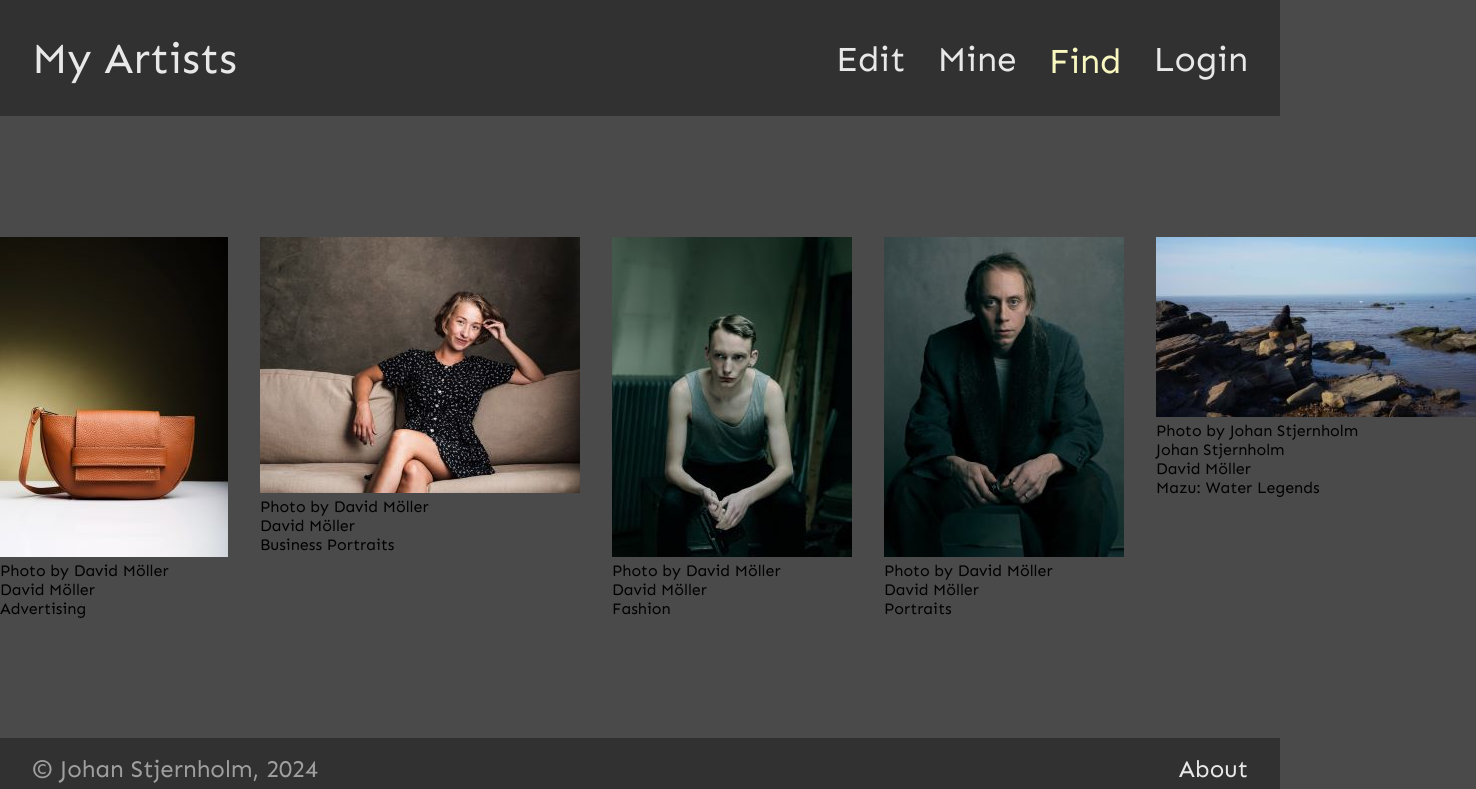
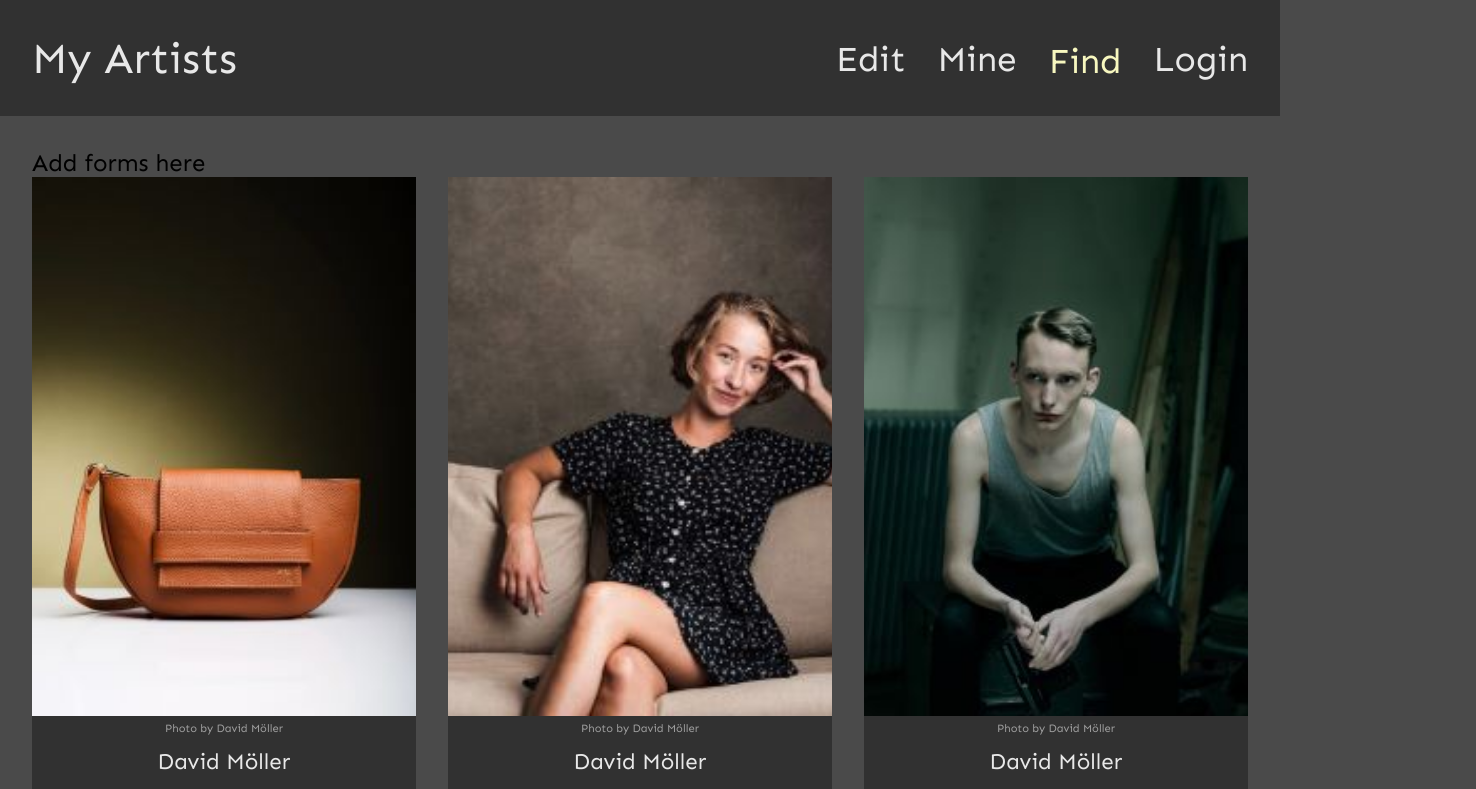
Before and after one commit to codeballet/myartists, a React (Vite) app: page /find in a window 1280 px wide. Shown: the top 789 px of the page, 1476 px wide, since content can reach past the window. Built offline with nearby package versions, Linux system fonts and the light colour scheme.

Commit message:
feat: Add FindPage cards

```diff
--- a/src/components/Card.tsx
+++ b/src/components/Card.tsx
@@ -17,7 +17,7 @@ export function Card({
     const credit = filteredCredit[0].credit;
 
     return (
-        <section className="home-card">
+        <section className="card">
             <figure className="card-figure">
                 <img src={`src/assets/${image}.jpg`} alt="Art Work" />
                 <figcaption>Photo by {credit}</figcaption>
--- a/src/pages/FindPage.tsx
+++ b/src/pages/FindPage.tsx
@@ -24,6 +24,9 @@ export function FindPage(): ReactElement {
 
     return (
         <section className="find-page">
+            <div className="forms-container">
+                <h1>Add forms here</h1>
+            </div>
             <div className="cards-container">
                 {works.map((work) => (
                     <Card
--- a/src/styles/FindPage.css
+++ b/src/styles/FindPage.css
@@ -1,11 +1,73 @@
 .find-page {
-    h2 {
-        color: var(--color-grey-light);
-    }
+    margin: 2rem;
 
     .cards-container {
         display: grid;
         grid-gap: 2rem;
         grid-template-columns: repeat(12, 1fr);
+
+        .card {
+            grid-column: span 4;
+            display: flex;
+            flex-direction: column;
+            justify-content: space-between;
+            gap: 0.8rem;
+            background-color: var(--color-grey-dark);
+
+            .card-figure {
+                display: flex;
+                flex-direction: column;
+                align-items: center;
+                flex-grow: 1;
+
+                img {
+                    width: 100%;
+                    height: 100%;
+                    object-fit: cover;
+                }
+
+                figcaption {
+                    color: var(--color-grey-light);
+                    font-size: 0.7rem;
+                    opacity: 0.6;
+                    margin-top: 0.3rem;
+                }
+            }
+
+            .card-text {
+                display: flex;
+                flex-direction: column;
+                align-items: center;
+                gap: 0.8rem;
+                margin: 0 0.5rem 1rem 0.5rem;
+
+                .card-artists,
+                .card-work {
+                    color: var(--color-grey-light);
+                }
+
+                .card-artists {
+                    display: flex;
+                    flex-direction: column;
+                    align-items: center;
+                    font-size: 1.4rem;
+                    gap: 0.3rem;
+                }
+
+                .card-work {
+                    font-size: 1.1rem;
+                }
+            }
+        }
     }
 }
+
+@media screen and (max-width: 950px) {
+    .find-page {
+        .cards-container {
+            .card {
+                grid-column: span 6;
+            }
+        }
+    }
+}
--- a/src/styles/HomePage.css
+++ b/src/styles/HomePage.css
@@ -5,7 +5,7 @@
     align-items: center;
     margin-bottom: 1rem;
 
-    .home-card {
+    .card {
         display: flex;
         flex-direction: row;
         gap: 1rem;
@@ -65,7 +65,7 @@
         flex-grow: 1;
         flex-direction: column;
 
-        .home-card {
+        .card {
             flex-direction: column;
             align-items: center;
             max-height: 100%;
@@ -73,7 +73,6 @@
 
             .card-figure {
                 min-width: 70%;
-                /* max-width: 100%; */
             }
 
             .card-text {
```
